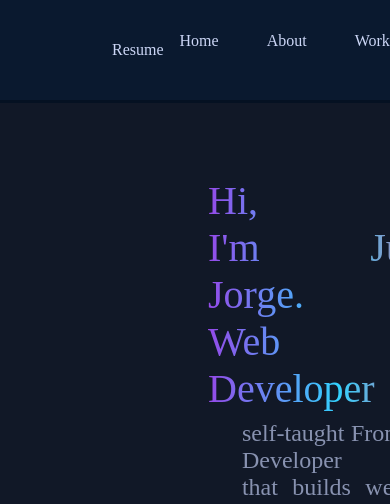
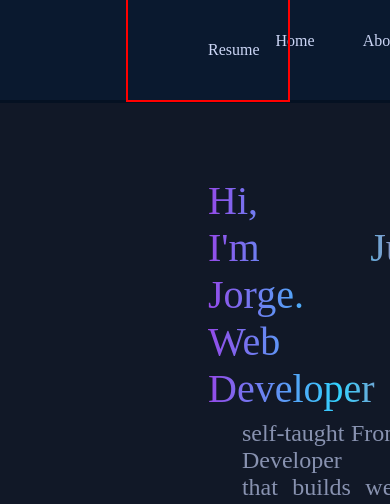
Before and after one commit to Mussungo/Mussungo.github.io, a plain HTML site: page index.html in a window 390 px wide. Shown: the top 504 px of the page. Drawn offline with nearby package versions, Linux system fonts and the light colour scheme; files whose address does not match are found by name.

Commit message:
NavBar-Responsive

```diff
--- a/global.css
+++ b/global.css
@@ -103,6 +103,12 @@ textarea:focus {
   padding: 1rem 0;
 
   margin: 0 7rem;
+
+  margin-left: 8rem;
+  margin-right: 8rem;
+  padding: 1rem 5rem;
+
+  outline: 2px solid red;
 }
 
 nav {
```
